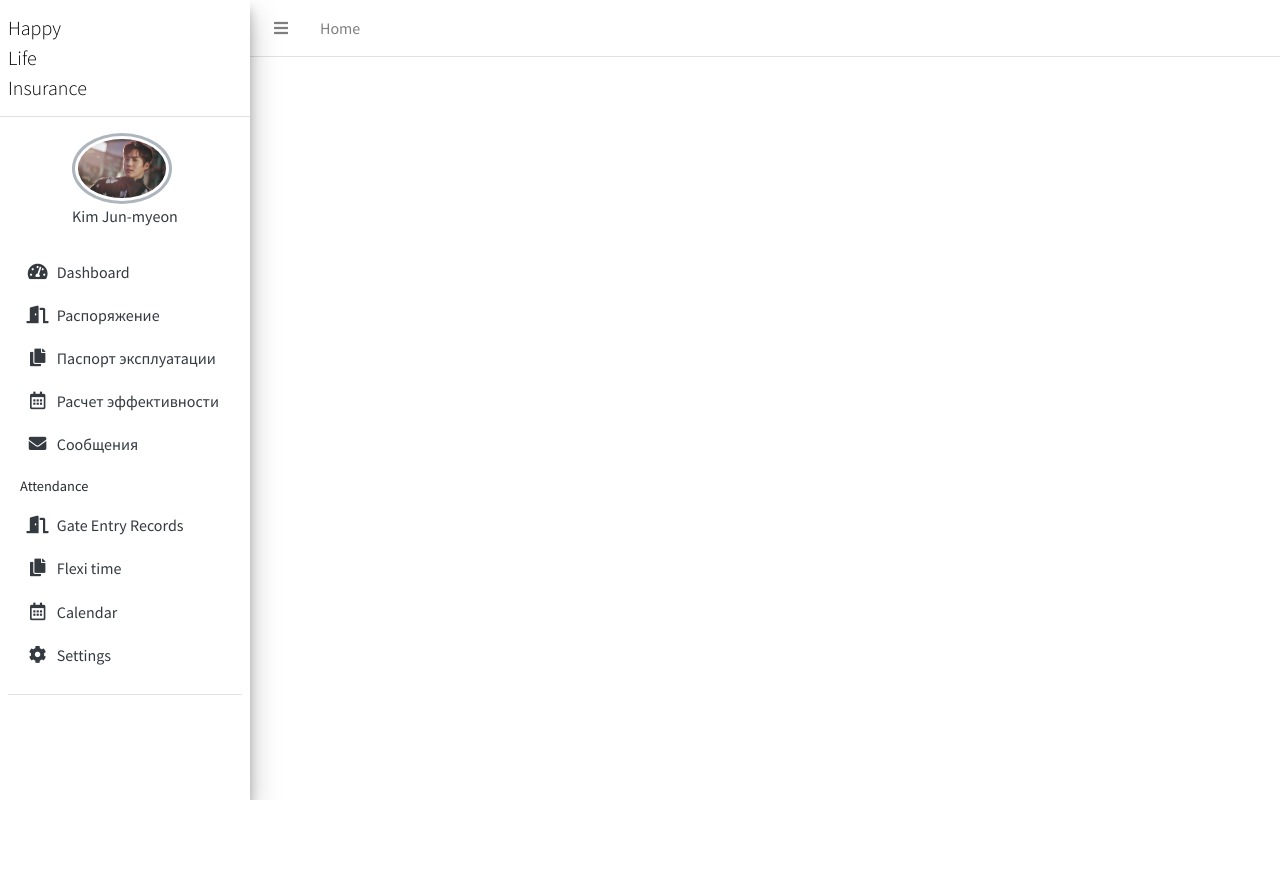
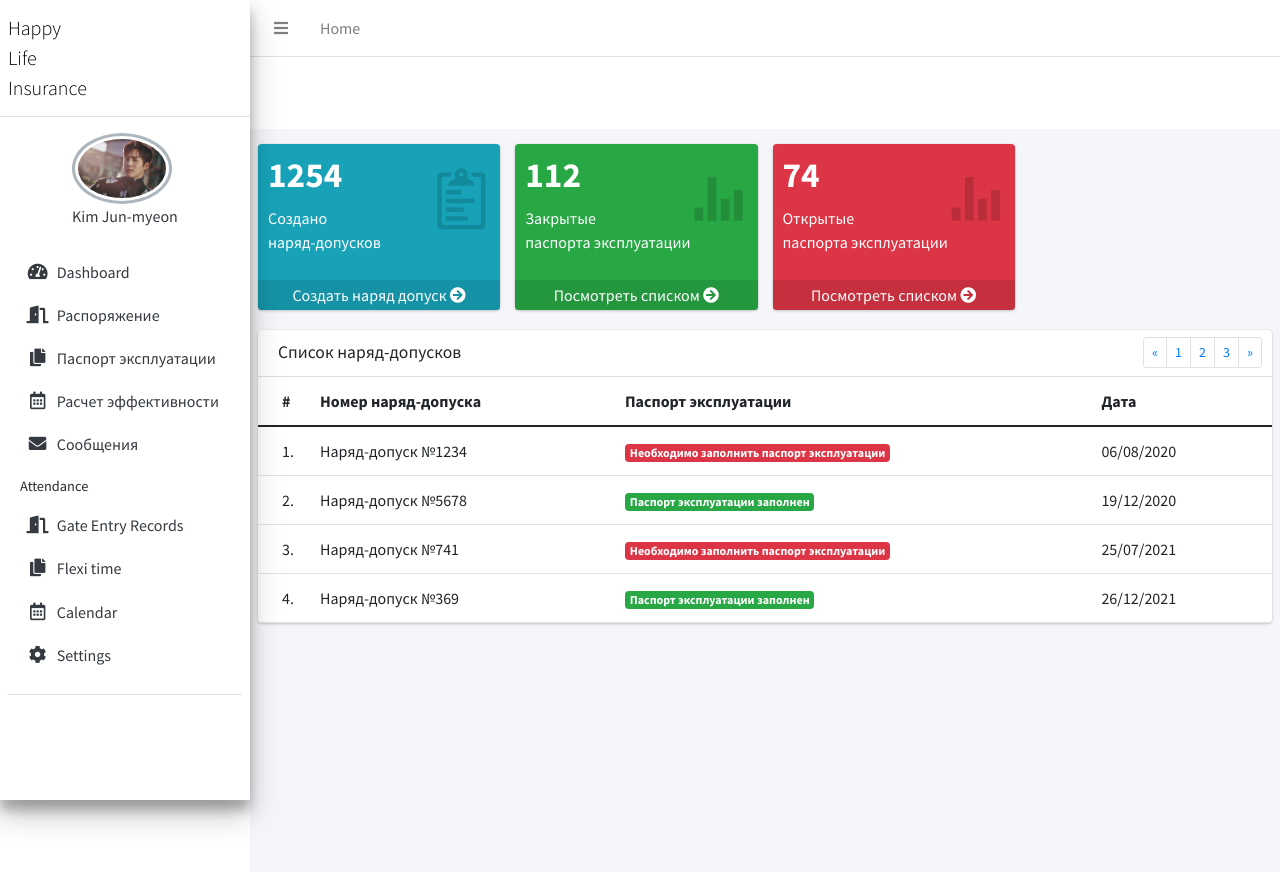
Before and after one commit to aksaule-bagytzhanova/e-naryad, a Django app: page / in a window 1280 px wide. Before the commit the page ends 800 px from the top, so only its background shows below. Run offline with Django 3.2, Linux system fonts and the light colour scheme; some libraries are stand-ins or nearby versions.

Commit message:
First page design

```diff
--- a/e_naryad/a_page/templates/enar.html
+++ b/e_naryad/a_page/templates/enar.html
@@ -2,5 +2,103 @@
 {% block content %}
 
 <br>
+<div class="content-wrapper">
+    <!-- Main content -->
+    <div class="content-header">
+    <div class="row">
+    <div class="col-lg-3 col-6">
+            <div class="small-box bg-info">
+            <div class="inner">
+                <h3>1254</h3>
+                <p>Создано <br>наряд-допусков</br></p>
+            </div>
+            <div class="icon">
+                <i class="ion ion-clipboard"></i>
+            </div>
+            <a href="" class="small-box-footer">Создать наряд допуск <i class="fas fa-arrow-circle-right"></i></a>
+            </div>
+        </div>
+        <div class="col-lg-3 col-6">
+            <div class="small-box bg-success">
+            <div class="inner">
+                <h3>112</h3>
+                <p>Закрытые <br>паспорта эксплуатации</br></p>
+            </div>
+            <div class="icon">
+                <i class="ion ion-stats-bars"></i>
+            </div>
+            <a href="" class="small-box-footer">Посмотреть списком <i class="fas fa-arrow-circle-right"></i></a>
+            </div>
+        </div>
+        <div class="col-lg-3 col-6">
+            <div class="small-box bg-danger">
+            <div class="inner">
+                <h3>74</h3>
+                <p>Открытые <br>паспорта эксплуатации</br></p>
+            </div>
+            <div class="icon">
+                <i class="ion ion-stats-bars"></i>
+            </div>
+            <a href="" class="small-box-footer">Посмотреть списком <i class="fas fa-arrow-circle-right"></i></a>
+            </div>
+        </div>
+        </div>
+         <div class="card">
+            <div class="card-header">
+                    <h3 class="card-title">Список наряд-допусков</h3>
+                <div class="card-tools">
+                    <ul class="pagination pagination-sm float-right">
+                        <li class="page-item"><a class="page-link" href="#">«</a></li>
+                        <li class="page-item"><a class="page-link" href="#">1</a></li>
+                        <li class="page-item"><a class="page-link" href="#">2</a></li>
+                        <li class="page-item"><a class="page-link" href="#">3</a></li>
+                        <li class="page-item"><a class="page-link" href="#">»</a></li>
+                    </ul>
+                </div>
+            </div>
+            <!-- /.card-header -->
+            <div class="card-body p-0">
+                <table class="table">
+                <thead>
+                    <tr>
+                    <th style="width: 50px">#</th>
+                    <th>Номер наряд-допуска</th>
+                    <th>Паспорт эксплуатации</th>
+                    <th>Дата</th>
+                    </tr>
+                </thead>
+                <tbody>
+                    <tr>
+                    <td>1.</td>
+                    <td>Наряд-допуск №1234</td>
+                    <td><span class="badge bg-danger">Необходимо заполнить паспорт эксплуатации</span></td>
+                    <td>06/08/2020</td>
+                    </tr>
+                    <tr>
+                    <td>2.</td>
+                    <td>Наряд-допуск №5678</td>
+                    <td><span class="badge bg-success">Паспорт эксплуатации заполнен</span></td>
+                    <td>19/12/2020</td>
+                    </tr>
+                    <tr>
+                    <td>3.</td>
+                    <td>Наряд-допуск №741</td>
+                    <td><span class="badge bg-danger">Необходимо заполнить паспорт эксплуатации</span></td>
+                    <td>25/07/2021</td>
+                    </tr>
+                    <tr>
+                    <td>4.</td>
+                    <td>Наряд-допуск №369</td>
+                    <td><span class="badge bg-success">Паспорт эксплуатации заполнен</span></td>
+                    <td>26/12/2021</td>
+                    </tr>
+                </tbody>
+                </table>
+            </div>
+            <!-- /.card-body -->
+        </div>
+    </div> <!-- /.content-header -->
+</div> <!-- /.content-wraper -->
+
 
 {% endblock %}
--- a/e_naryad/a_page/templates/page1.html
+++ b/e_naryad/a_page/templates/page1.html
@@ -2,8 +2,6 @@
 {% load static %}
 {% block content %}
 
-<h1>Hello</h1>
-
 
 
 {% endblock %}
```
